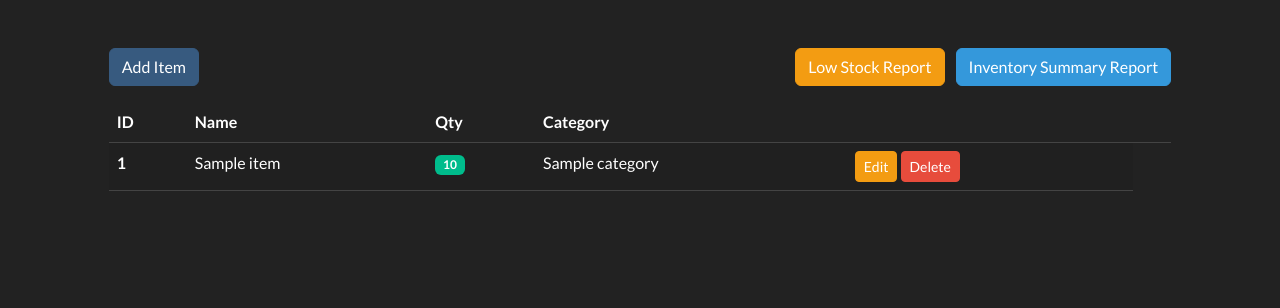
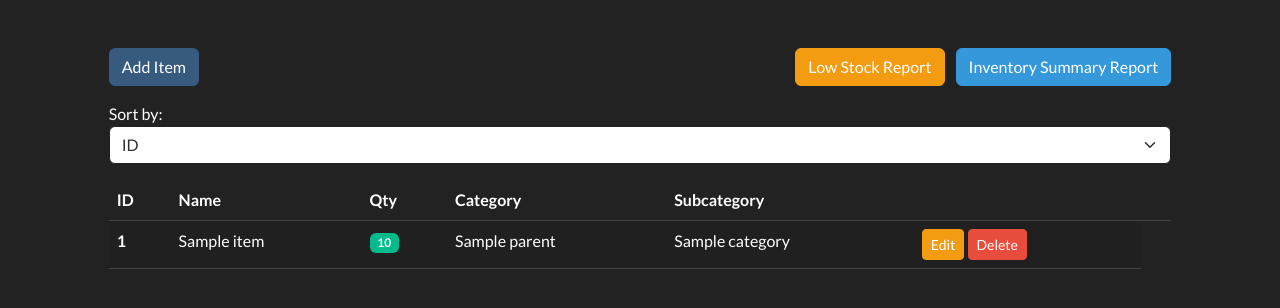
Before and after one commit to parispoll/inventory_management, a Django app: template inventory/templates/inventory/dashboard.html in a window 1280 px wide. Shown: the part 72-380 px from the top of the page. Run offline with Django 5.2, Linux system fonts and the light colour scheme; the template is opened without the code that fills it: most values are stand-ins (such as "Sample title", 1, 10 or a date in 2020).

Commit message:
Items by subcategories

```diff
--- a/inventory/templates/inventory/dashboard.html
+++ b/inventory/templates/inventory/dashboard.html
@@ -29,6 +29,17 @@
                 </div>
             </div>
 
+            <div class="mb-3">
+                <label for="sort-by">Sort by:</label>
+                <select id="sort-by" class="form-select" onchange="window.location.href=this.value;">
+                    <option value="{% url 'dashboard' %}?sort=id" {% if sort_by == 'id' %}selected{% endif %}>ID</option>
+                    <option value="{% url 'dashboard' %}?sort=name" {% if sort_by == 'name' %}selected{% endif %}>Name</option>
+                    <option value="{% url 'dashboard' %}?sort=quantity" {% if sort_by == 'quantity' %}selected{% endif %}>Quantity</option>
+                    <option value="{% url 'dashboard' %}?sort=category" {% if sort_by == 'category' %}selected{% endif %}>Category</option>
+                    <option value="{% url 'dashboard' %}?sort=subcategory" {% if sort_by == 'subcategory' %}selected{% endif %}>Subcategory</option>
+                </select>
+            </div>
+
             <table class="table table-hover table-striped">
                 <thead>
                     <tr>
@@ -36,6 +47,7 @@
                         <th scope="col">Name</th>
                         <th scope="col">Qty</th>
                         <th scope="col">Category</th>
+                        <th scope="col">Subcategory</th>
                         <th scope="col"></th>
                         <th scope="col"></th>
                     </tr>
@@ -48,6 +60,7 @@
                             <td>-</td>
                             <td>-</td>
                             <td>-</td>
+                            <td></td>
                             <td></td>
                         </tr>
                     {% endif %}
@@ -65,7 +78,22 @@
                                     <span class="badge bg-success">{{ item.quantity }}</span>
                                 </td>
                             {% endif %}
-                            <td>{{ item.category.name }}</td>
+                            <td>
+                                {% if item.category and item.category.parent %}
+                                    {{ item.category.parent.name }}
+                                {% elif item.category %}
+                                    {{ item.category.name }}
+                                {% else %}
+                                    -
+                                {% endif %}
+                            </td>
+                            <td>
+                                {% if item.category and item.category.parent %}
+                                    {{ item.category.name }}
+                                {% else %}
+                                    -
+                                {% endif %}
+                            </td>
                             <td>
                                 <a href="{% url 'edit-item' item.id %}?next={% url 'dashboard' %}" class="btn btn-sm btn-warning">Edit</a>
                                 <form action="{% url 'delete-item' item.id %}" method="post" style="display: inline;">
@@ -74,7 +102,6 @@
                                     <button type="submit" class="btn btn-sm btn-danger">Delete</button>
                                 </form>
                             </td>
-
                         </tr>
                     {% endfor %}
                 </tbody>
--- a/inventory/templates/inventory/inventory_summary_report.html
+++ b/inventory/templates/inventory/inventory_summary_report.html
@@ -11,9 +11,9 @@
             <div class="col-md-6">
                 <h3>Items by Category:</h3>
                 <ul>
-                    {% for category, count in category_counts.items %}
+                    {% for category in category_counts %}
                         <li>
-                            <a href="{% url 'items-by-category' category.id %}">{{ category.name }}: {{ count }}</a>
+                            <a href="{% url 'items-by-category' category.id %}">{{ category.name }}: {{ category.item_count }}</a>
                         </li>
                     {% endfor %}
                 </ul>
--- a/inventory/templates/inventory/items_by_category.html
+++ b/inventory/templates/inventory/items_by_category.html
@@ -3,7 +3,7 @@
 {% block content %}
 <div class="container mt-5">
     <h1>Items in Category: {{ category.name }}</h1>
-    <a href="{% url 'dashboard' %}" class="btn btn-outline-primary my-3">Go Back</a>
+    <a href="{% url 'inventory-summary' %}" class="btn btn-outline-primary my-3">Go Back</a>
 
     <table class="table table-striped">
         <thead>
--- a/inventory/templates/inventory/navigation.html
+++ b/inventory/templates/inventory/navigation.html
@@ -11,6 +11,9 @@
 				<li class="nav-item">
 					<a class="nav-link" href="#">{{ user.username }}</a>
 				</li>
+				<li class="nav-item">
+                    <a class="nav-link" href="{% url 'dashboard' %}">Dashboard</a>
+                </li>
 				<li class="nav-item">
 					        <form method="post" action="{% url 'logout' %}">
                             {% csrf_token %}
```
Also changed, not shown: inventory/views.py (+32 -19 lines), db.sqlite3, inventory/templates/inventory/category_list.html (deleted). Lines whose indentation alone changed are shown as unchanged.
